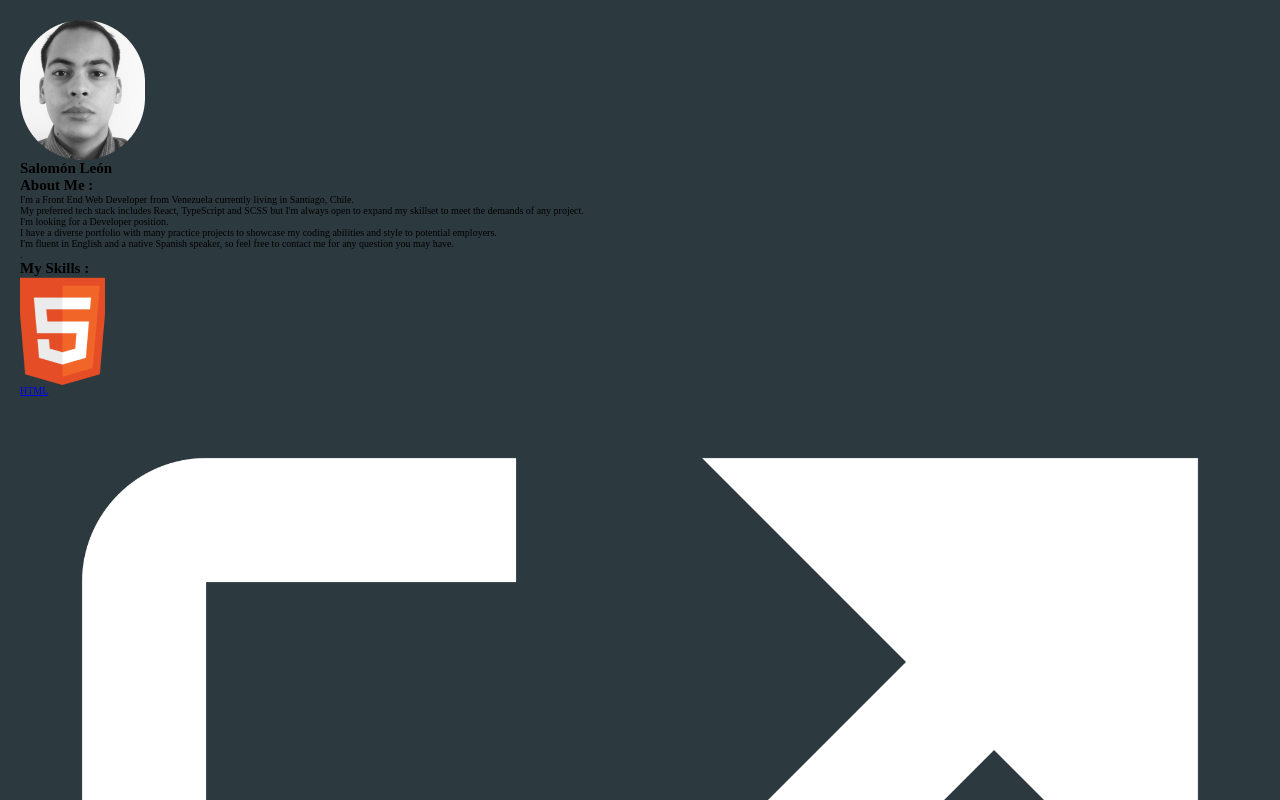
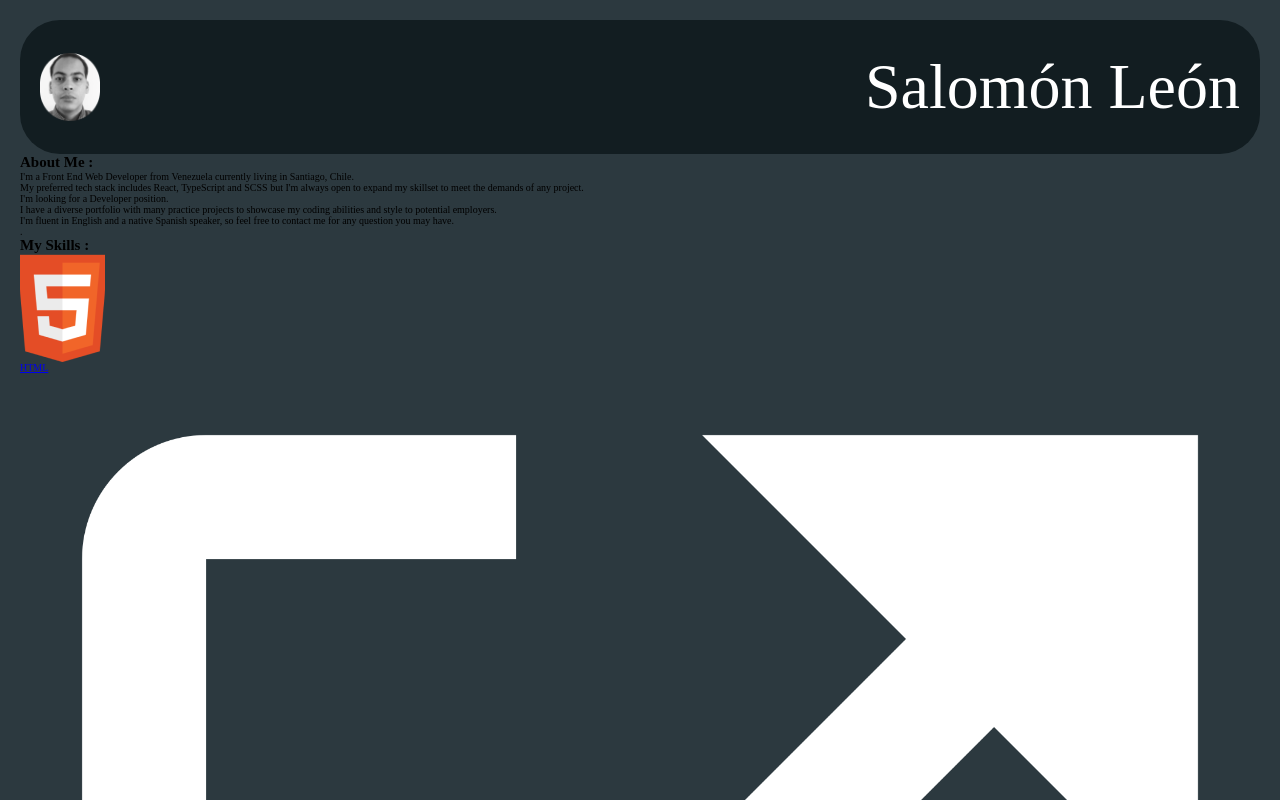
Before and after one commit to salomonalb/personal-portfolio, a React (Vite) app: page / in a window 1280 px wide. Shown: the top 800 px of the page. Built offline with nearby package versions, Linux system fonts and the light colour scheme; a web font is replaced by a local one.

Commit message:
hero styles

```diff
--- a/src/App.tsx
+++ b/src/App.tsx
@@ -1,7 +1,7 @@
 import About from "./components/About";
 import Contact from "./components/Contact";
 import Hero from "./components/Hero";
-import Projects from "./components/projects";
+import Projects from "./components/Projects";
 import Skills from "./components/Skills";
 import { userData } from "./data";
 
--- a/src/components/Hero.tsx
+++ b/src/components/Hero.tsx
@@ -5,9 +5,9 @@ type HeroProps = {
 
 function Hero({ name, photo }: HeroProps) {
   return (
-    <section>
-      <img src={photo} alt={name} />
-      <h1>{name}</h1>
+    <section className="section hero">
+      <img className="hero__image" src={photo} alt={name} />
+      <h1 className="section__title hero__title">{name}</h1>
     </section>
   );
 }
--- /dev/null
+++ b/src/styles/_hero.scss
@@ -0,0 +1,10 @@
+@use "./variables" as *;
+
+.hero {
+  display: flex;
+  justify-content: space-between;
+  align-items: center;
+  &__image {
+    width: 6rem;
+  }
+}
--- /dev/null
+++ b/src/styles/_section.scss
@@ -0,0 +1,15 @@
+@use "./variables" as *;
+
+.section {
+  background-color: $dark-blue;
+  padding-block: 3rem;
+  padding-inline: 2rem;
+  border-radius: 4rem;
+
+  &__title {
+    font-family: $font-title;
+    color: $font-color;
+    font-size: 6.4rem;
+    font-weight: normal;
+  }
+}
--- a/src/styles/main.scss
+++ b/src/styles/main.scss
@@ -1,5 +1,7 @@
 @use "./reset" as *;
 @use "./variables" as *;
+@use "./section" as *;
+@use "./hero" as *;
 
 body {
   background-color: $grayish-blue;
```
